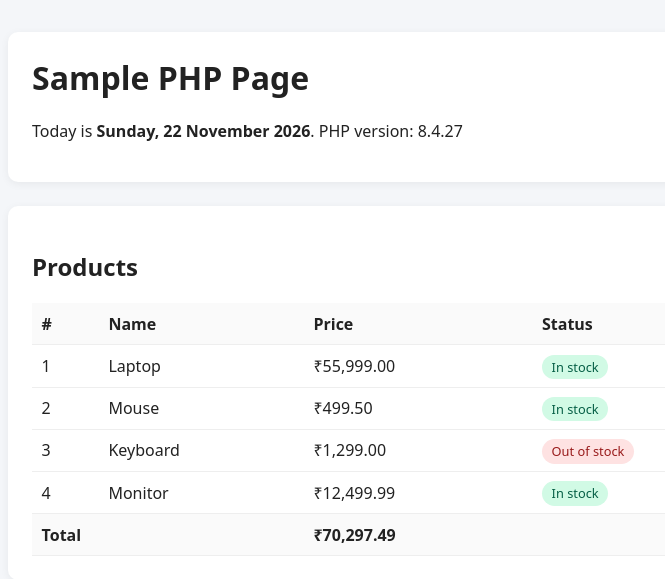
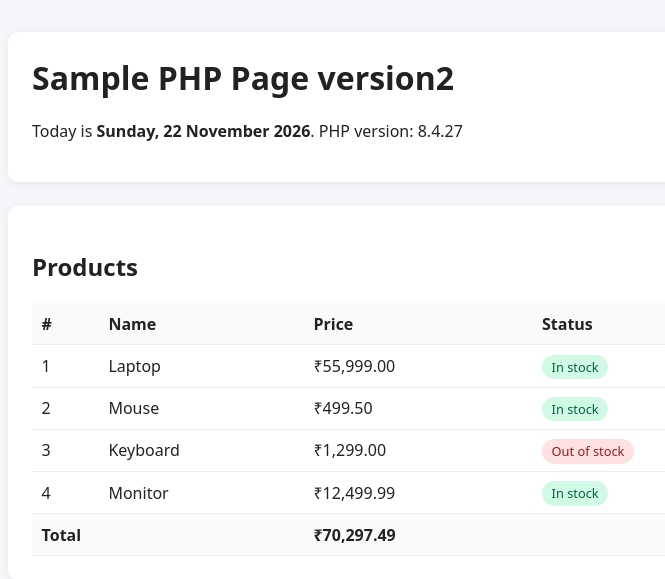
Before and after one commit to vtslshah/redhat-demo, a PHP site: page / in a window 1280 px wide. Shown: the top 579 px of the page, without its empty margins (232-897 px from the left). Run offline with PHP 8.4, Linux system fonts and the light colour scheme.

Commit message:
Update page title to 'Sample PHP Page version2'

```diff
--- a/index.php
+++ b/index.php
@@ -21,7 +21,7 @@ function formatPrice(float $amount): string
 }
 
 // ---------- Data ----------
-$pageTitle = 'Sample PHP Page';
+$pageTitle = 'Sample PHP Page version2';
 $today     = date('l, d F Y');
 
 $products = [
```
